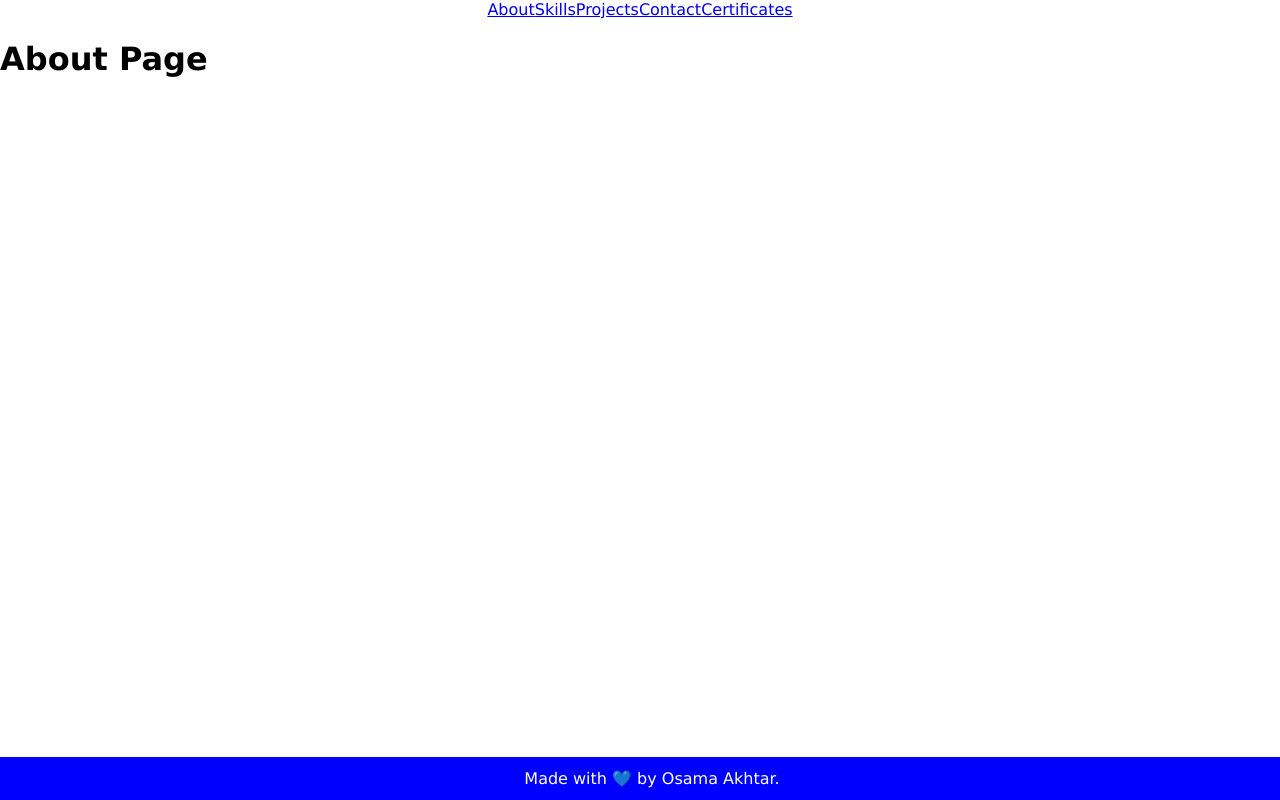
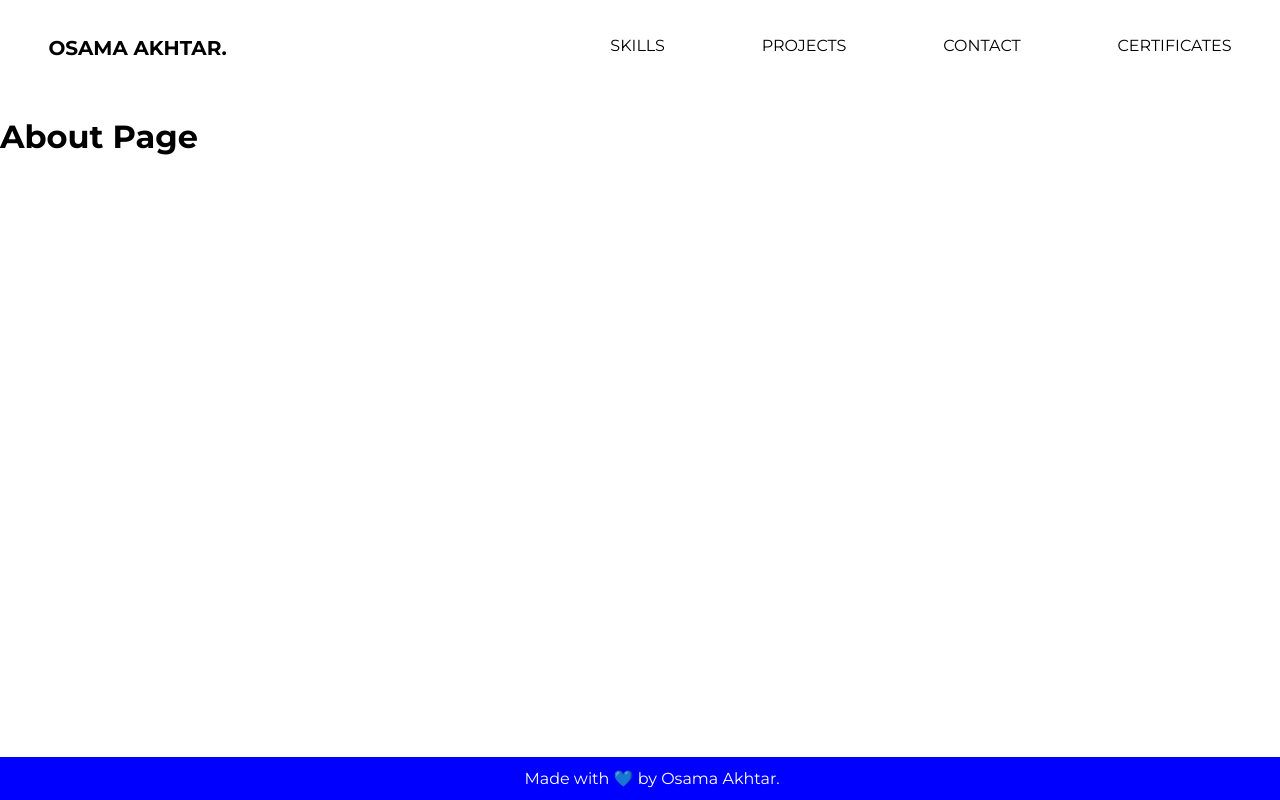
Before and after one commit to oakhtar147/oakhtar147.github.io, a React (Create React App) app: page / in a window 1280 px wide. Built offline with nearby package versions, Linux system fonts and the light colour scheme.

Commit message:
style nav

```diff
--- a/public/index.html
+++ b/public/index.html
@@ -24,6 +24,9 @@
       work correctly both with client-side routing and a non-root public URL.
       Learn how to configure a non-root public URL by running `npm run build`.
     -->
+    <!-- Fonts -->
+    <link rel="preconnect" href="https://fonts.gstatic.com">
+    <link href="https://fonts.googleapis.com/css2?family=Montserrat:wght@300;400;700&family=Roboto+Slab:wght@400;700&display=swap" rel="stylesheet">
     <title>React App</title>
   </head>
   <body>
--- a/src/App.tsx
+++ b/src/App.tsx
@@ -1,7 +1,7 @@
 import React from 'react';
 import { Route, Switch } from 'react-router-dom';
 
-import NavBar from 'UI/Navigation/NavBar/NavBar';
+import NavigationLinks from 'UI/Navigation/NavigationLinks/NavigationLinks';
 import Footer from 'UI/Footer/Footer.styles';
 
 import About from "components/About/About";
@@ -13,7 +13,7 @@
 const App: React.FC = () => {
   return (
     <>
-    <NavBar />
+    <NavigationLinks />
       <Switch>
         <Route path="/" exact component={About} />
         <Route path="/skills" exact component={Skills} />
--- a/src/UI/Navigation/NavBar/NavBar.styles.ts
+++ b/src/UI/Navigation/NavBar/NavBar.styles.ts
@@ -1,8 +1,6 @@
 import styled from "styled-components";
 
-const Nav = styled.nav`
+export const Nav = styled.nav`
   display: flex;
-  justify-content: center;
+  justify-content: flex-end;
 `;
-
-export default Nav;
--- a/src/UI/Navigation/NavBar/NavBar.tsx
+++ b/src/UI/Navigation/NavBar/NavBar.tsx
@@ -1,7 +1,7 @@
 import React from 'react'
 import NavigationLinks from '../NavigationLinks/NavigationLinks';
 
-import Nav from './NavBar.styles';
+import { Nav } from './NavBar.styles';
 
 const NavBar = () => {
   return (
--- /dev/null
+++ b/src/UI/Navigation/NavigationLinks/NavigationLinks.styles.ts
@@ -0,0 +1,56 @@
+import styled from "styled-components";
+import { NavLink } from "react-router-dom";
+
+export const Nav = styled.nav`
+  display: flex;
+  justify-content: flex-end;
+`;
+
+export const StyledNavLink = styled(NavLink).attrs((props) => ({
+  activeStyle: { color: props.to !== "/" && "#1f78ac", fontWeight: "600" },
+}))`
+  margin: 2% 3%;
+  ${({ to }) =>
+    to === "/" && { marginRight: "auto", fontWeight: 800, fontSize: "20px" }};
+  text-decoration: none;
+  color: black;
+  height: 100%;
+  transition: all 0.3s ease-in;
+  position: relative;
+  z-index: 1;
+  padding: 10px;
+  text-transform: uppercase;
+
+  &:after,
+  &:before {
+    transition: all 0.5s;
+  }
+
+  &:hover {
+    color: white;
+  }
+
+  &:after {
+    display: block;
+    position: absolute;
+    top: 0;
+    left: 0;
+    bottom: 0;
+    right: 0;
+    margin: auto;
+    width: 100%;
+    height: 1px;
+    content: ".";
+    color: transparent;
+    background: #022b3a;
+    visibility: none;
+    opacity: 0;
+    z-index: -1;
+  }
+
+  &:hover:after {
+    opacity: 1;
+    visibility: visible;
+    height: 100%;
+  }
+`;
--- a/src/UI/Navigation/NavigationLinks/NavigationLinks.tsx
+++ b/src/UI/Navigation/NavigationLinks/NavigationLinks.tsx
@@ -1,4 +1,4 @@
-import { NavLink } from 'react-router-dom'
+import { StyledNavLink, Nav }  from './NavigationLinks.styles';
 
 interface Routes {
   [k: string]: string;
@@ -6,7 +6,7 @@
 
 const NavigationLinks = () => {
   const routes: Routes = {
-    About: "/",
+    "Osama Akhtar.": "/",
     Skills: "/skills",
     Projects: "/projects",
     Contact: "/contact",
@@ -14,11 +14,11 @@
   }
 
   return (
-    <>
+    <Nav>
       {Object.keys(routes).map(route => (
-        <NavLink key={route} to={routes[route]}>{route}</NavLink>
+        <StyledNavLink key={route} to={routes[route]}>{route}</StyledNavLink>
       ))}
-    </>
+    </Nav>
   )
 }
 
--- a/src/index.css
+++ b/src/index.css
@@ -1,6 +1,6 @@
 html {
   box-sizing: border-box;
-  font-family: 'Lucida Sans', 'Lucida Sans Regular', 'Lucida Grande', 'Lucida Sans Unicode', Geneva, Verdana, sans-serif;
+  font-family: 'Montserrat', sans-serif;
 }
 
 body {
```
